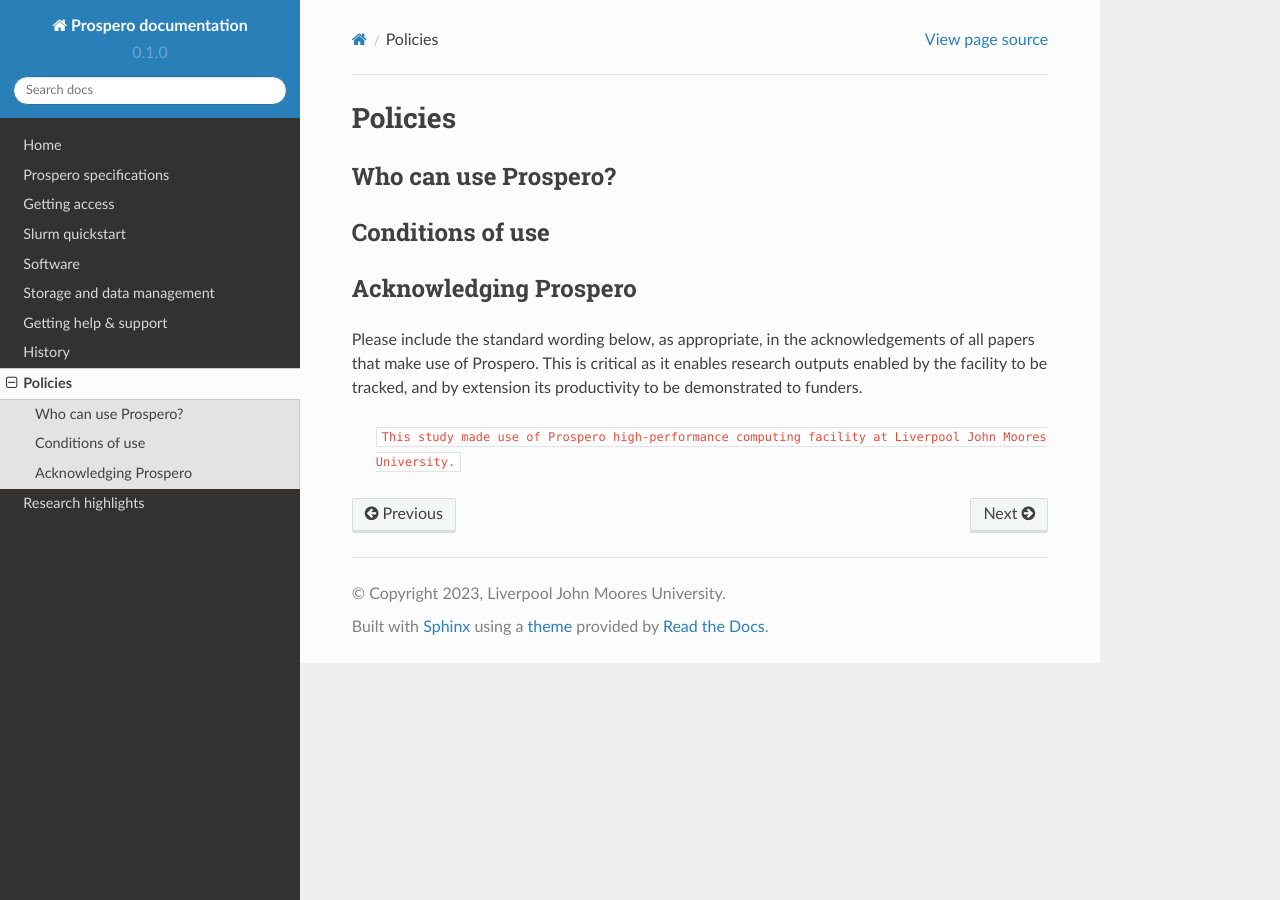
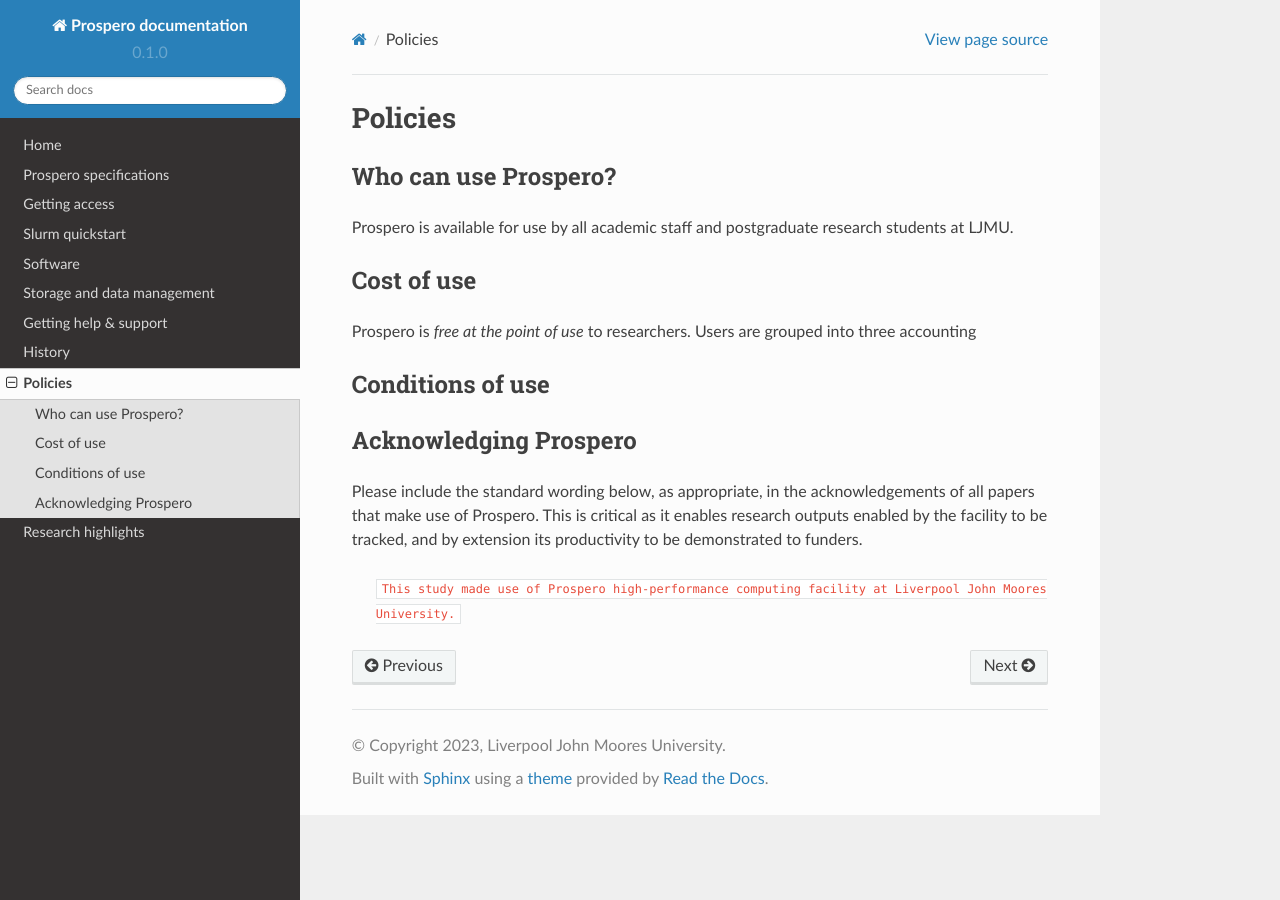
Before and after one commit to astrcrai/prospero-docs, a Sphinx documentation site: the page built from docs/source/policies.rst, in a window 1280 px wide. Built offline with Sphinx 7.4.7 and the Read the Docs theme 2.0.0, drawn with Linux system fonts in a browser that asks for light colours.

Commit message:
Update policies.rst

```diff
--- a/docs/source/policies.rst
+++ b/docs/source/policies.rst
@@ -3,6 +3,14 @@
 
 Who can use Prospero?
 ------------
+
+Prospero is available for use by all academic staff and postgraduate research students at LJMU.
+
+Cost of use
+------------
+
+Prospero is `free at the point of use` to researchers. Users are grouped into three accounting
+
 
 Conditions of use
 ------------
```
